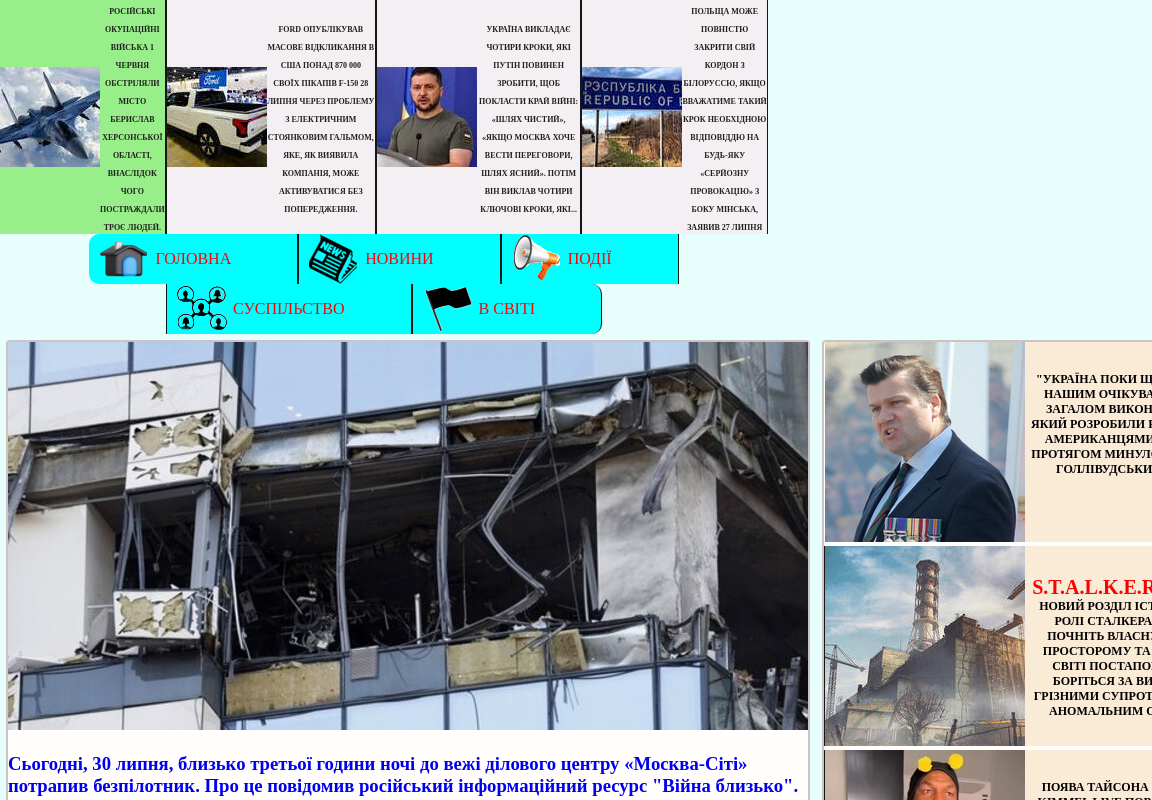
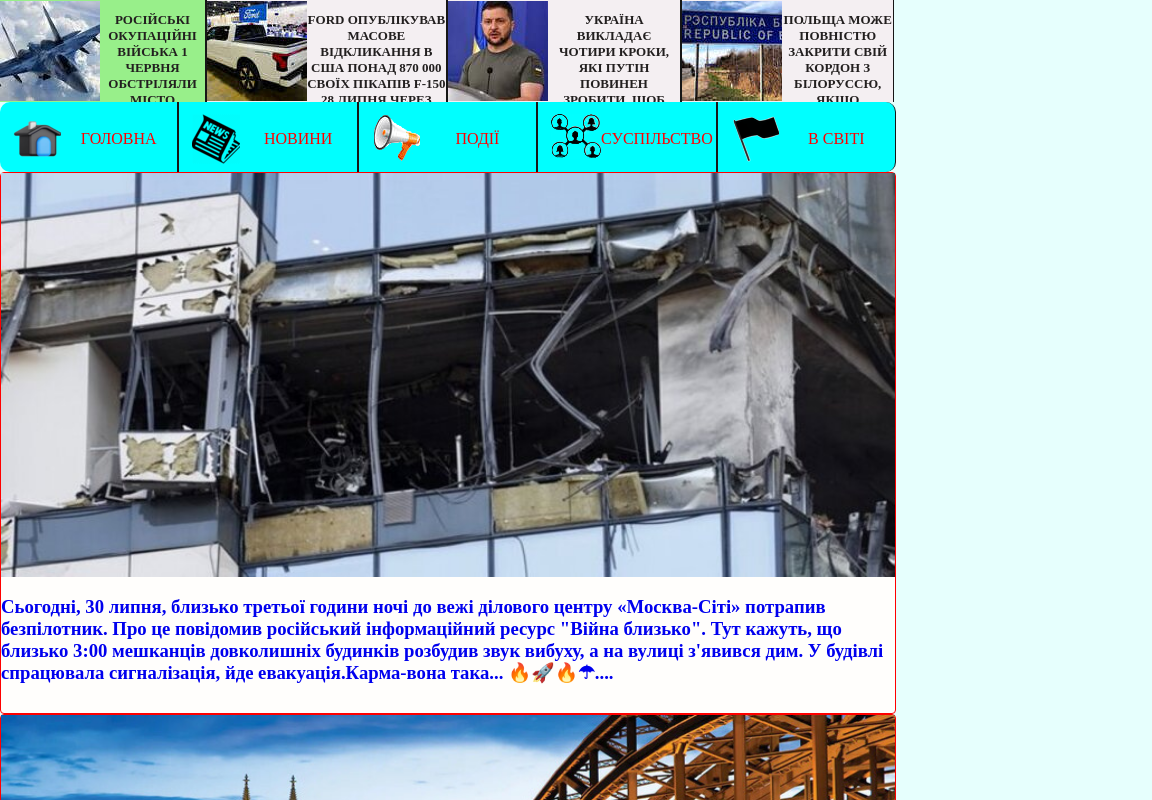
Before and after one commit to pratsya/react, a React (Create React App) app: page / in a window 768 px wide. Shown: the top 800 px of the page, 1152 px wide, since content can reach past the window. Built offline with nearby package versions, Linux system fonts and the light colour scheme.

Commit message:
последняя попытка

```diff
--- a/src/beforeHeader.css
+++ b/src/beforeHeader.css
@@ -53,6 +53,27 @@
   align-items: center;
 }
 
+@media (max-width: 896px) {
+  .first {
+    max-width: 896px;
+  }
+  .first > ul {
+    margin: 0 auto;
+    display: flex;
+    width: 894px;
+  }
+  .first a {
+    cursor: pointer;
+    text-decoration: none;
+    font-size: 8px;
+    display: block;
+    height: 90px;
+    overflow: hidden;
+    padding: 12px 0 0 0;
+    font-size: 13px;
+  }
+}
+
 @media (max-width: 414px) {
   .first {
     max-width: 414px;
@@ -62,4 +83,12 @@
     display: block;
     width: 412px;
   }
+  .first > a {
+    cursor: pointer;
+    text-decoration: none;
+    display: block;
+    height: 90px;
+    overflow: hidden;
+
+  }
 }
--- a/src/footer.css
+++ b/src/footer.css
@@ -103,3 +103,8 @@
     display: block;
   }
 }
+@media (min-width: 415px) and (max-width: 896px) {
+  .footer-col > h4::before {
+    left: 50px;
+  }
+}
--- a/src/main.css
+++ b/src/main.css
@@ -160,3 +160,59 @@ span {
     color: #4530da;
   }
 }
+@media (min-width: 415px) and (max-width: 896px) {
+  .main,
+  .mainLeftLink {
+    display: block;
+    width: 894px;
+  }
+  .leftSide {
+    width: 894px;
+  }
+  .mainLeft {
+    width: 894px;
+    border-radius: 4px;
+    background: #fffefc;
+    height: 540px;
+    margin: 0 0 0 0;
+    border: 1px solid red;
+  }
+  .mainLeftLink > img {
+    display: block;
+    width: 894px;
+    height: 404px;
+  }
+  .mainRight {
+    border: 2px solid #cfc2c2;
+    width: 892px;
+    border-radius: 4px;
+    padding: 0 0 0 0px;
+    background: #fffefc;
+    display: block;
+    margin: 0 0 0 0;
+  }
+  .mainRight > ul > li {
+    width: 894px;
+    display: block;
+  }
+  .mainRightLink {
+    width: 828px;
+  }
+  .mainRightText {
+    color: black;
+    font-size: 12px;
+    width: 683px;
+    padding: 43px 2px 2px 2px;
+  }
+  .mainRight > ul > li.pogoda {
+    margin: 0 0;
+    width: 894px;
+  }
+  li.pogoda > h3 {
+    margin: 18px 16px 0 0px;
+  }
+  li.pogoda > h4 {
+    margin: 0 0;
+    color: #7e33ed;
+  }
+}
--- a/src/styles.css
+++ b/src/styles.css
@@ -463,8 +463,8 @@ ul > li > a:hover {
   .submenu > li,
   .submenu1 > li,
   .submenu2 > li,
-  .submen3 > li,
-  .submen4 > li {
+  .submenu3 > li,
+  .submenu4 > li {
     width: 412px;
   }
   .society:hover .submenu3 {
@@ -474,3 +474,60 @@ ul > li > a:hover {
     width: 412px;
   }
 }
+
+@media (min-width: 415px) and (max-width: 896px) {
+  .mainMenu > ul {
+    display: flex;
+    width: 896px;
+  }
+  .mainMenu > ul > li {
+    display: block;
+    width: 178px;
+  }
+  .mainMenu > ul > li > a {
+    padding: 28px 0px 24px 60px;
+  }
+  .mainMenu > ul > li > a::before {
+    top: 12px;
+    left: 13px;
+  }
+  .lftBordr:hover .submenu {
+    display: flex;
+    left: 0px;
+    top: 68px;
+    width: 894px;
+    z-index: 1;
+  }
+
+  .news:hover .submenu1 {
+    display: flex;
+    left: -178px;
+    top: 68px;
+    width: 894px;
+    z-index: 1;
+  }
+  .events:hover .submenu2 {
+    display: flex;
+    left: -357px;
+    top: 68px;
+  }
+  .events:hover .submenu2 > li {
+    width: 892px;
+  }
+
+  .society:hover .submenu3 {
+    display: flex;
+    left: 0px;
+    top: 170px;
+    width: 894px;
+  }
+
+  .submenu > li > a,
+  .submenu1 > li > a,
+  .submenu2 > li > a,
+  .submenu3 > li > a,
+  .submenu4 > li > a {
+    font-size: 18px;
+  }
+
+}
```
